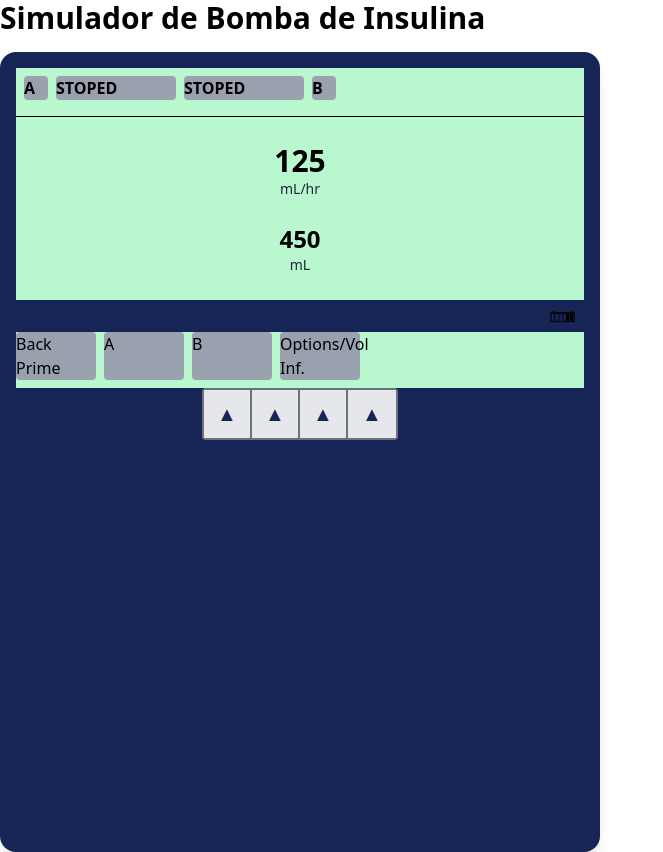
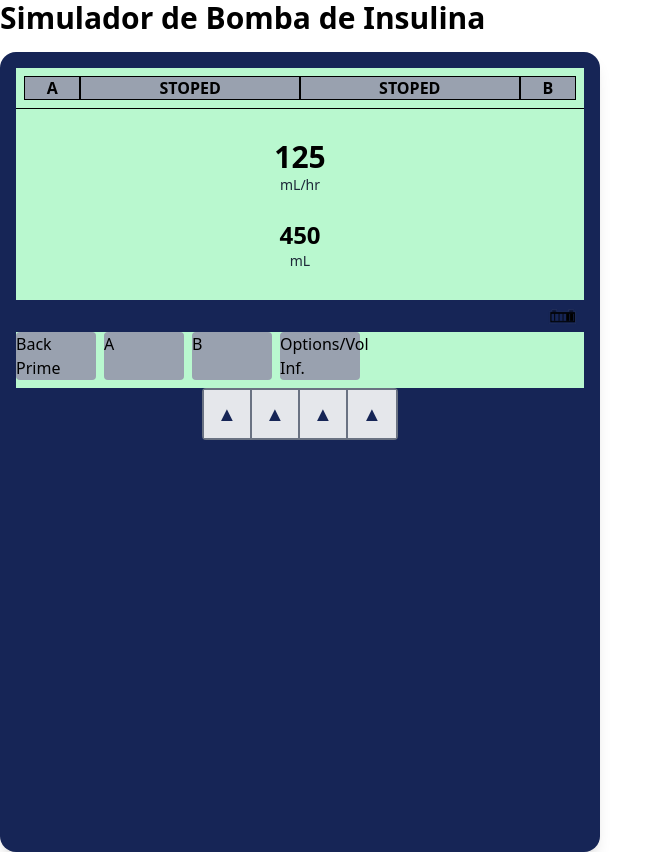
Before and after one commit to vpeinado263/simulador-bomba-insulina, a Next.js app in the folder frontend/: page / in a window 1280 px wide. Shown: the whole page, without its empty margins (0-663 px from the left). Built offline with nearby package versions, Linux system fonts and the light colour scheme.

Commit message:
Agregar bordes de color negro

```diff
--- a/frontend/src/components/molecules/StatusRegion.jsx
+++ b/frontend/src/components/molecules/StatusRegion.jsx
@@ -1,12 +1,19 @@
-
 const StatusRegion = () => {
   return (
-    <div className="w-full flex justify-between items-center mb-2">
-      <div className="flex gap-2">
-        <span className="w-6 h-6 bg-gray-400 rounded">A</span>
-        <span className="w-30 h-6 bg-gray-400 rounded">STOPED</span>
-        <span className="w-30 h-6 bg-gray-400 rounded">STOPED</span>
-        <span className="w-6 h-6 bg-gray-400 rounded">B</span>
+    <div className="w-full">
+      <div className="flex items-center w-full">
+        <span className="flex-[1] h-6 bg-gray-400 flex items-center justify-center border border-black">
+          A
+        </span>
+        <span className="flex-[4] h-6 bg-gray-400 flex items-center justify-center border border-black">
+          STOPED
+        </span>
+        <span className="flex-[4] h-6 bg-gray-400 flex items-center justify-center border border-black">
+          STOPED
+        </span>
+        <span className="flex-[1] h-6 bg-gray-400 flex items-center justify-center border border-black">
+          B
+        </span>
       </div>
     </div>
   );
```
